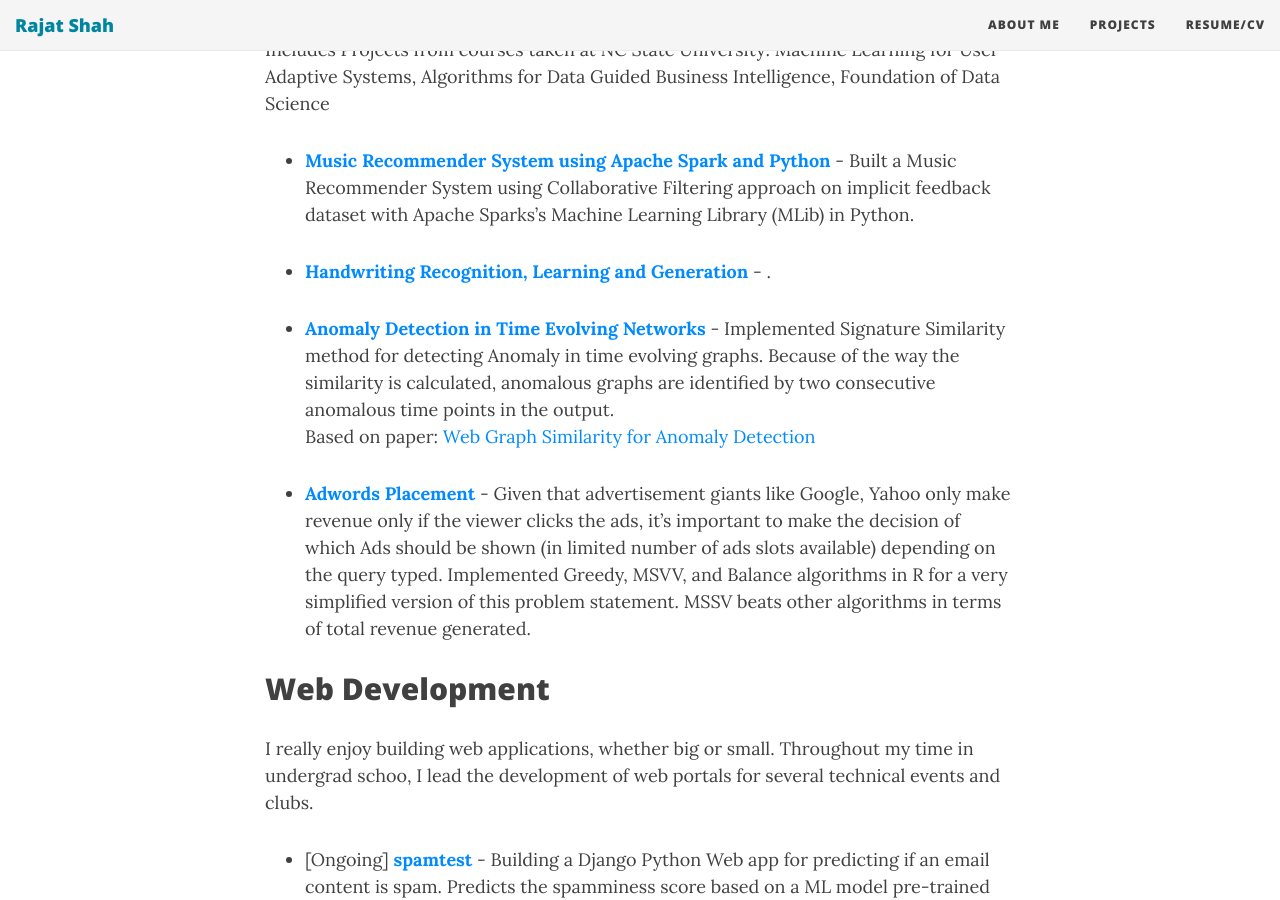
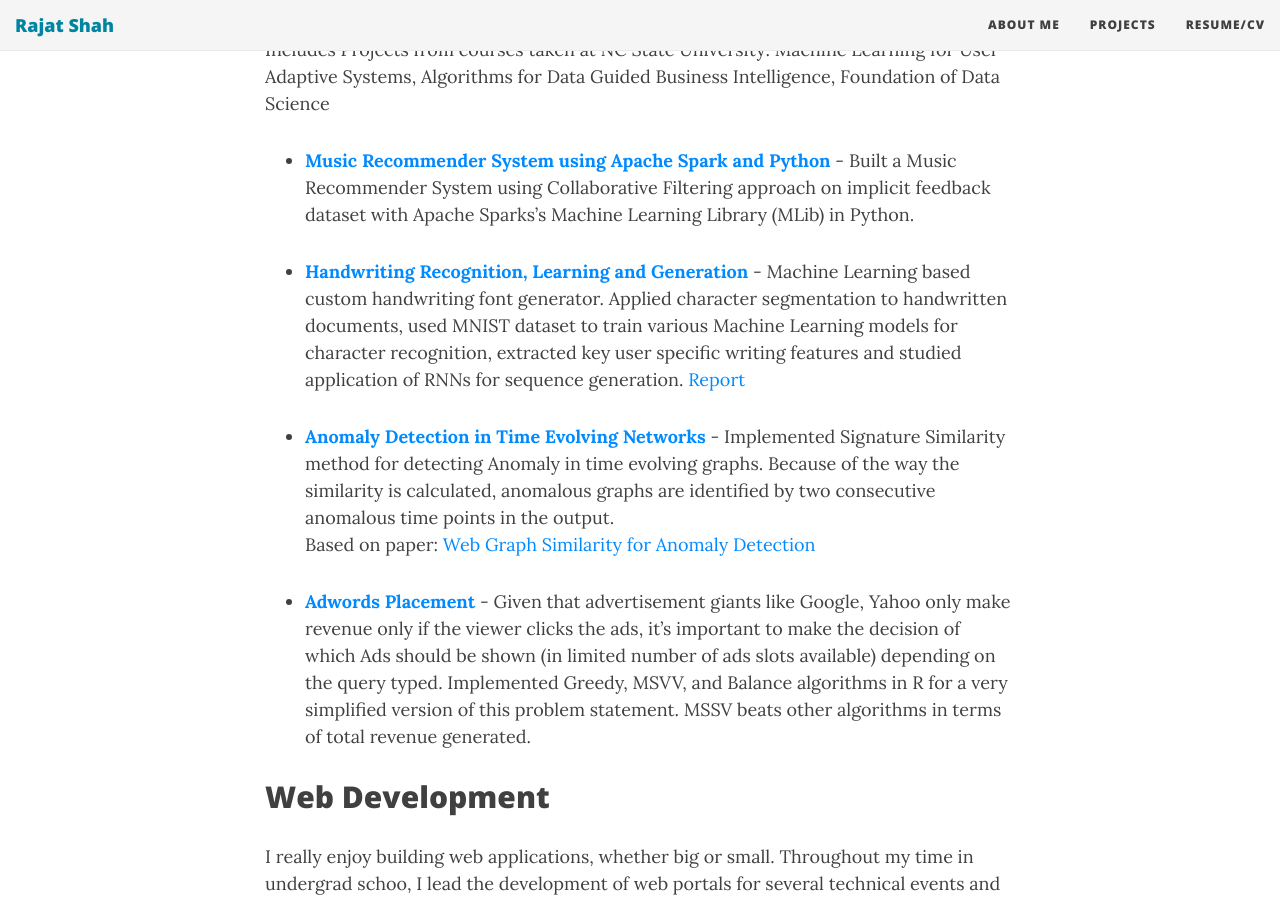
Before and after one commit to shahrajat/shahrajat.github.io, a Jekyll site: the page built from projects.md, in a window 1280 px wide and 900 px high, scrolled down 464 px. Built offline with Jekyll 4.4.1, drawn with Linux system fonts in a browser that asks for light colours; nearby versions of some CDN libraries; comment, search, counter and statistics services are not loaded.

Commit message:
Updated projects.md

```diff
--- a/projects.md
+++ b/projects.md
@@ -16,7 +16,8 @@ Includes Projects from courses taken at NC State University: Machine Learning fo
 
 -  **[Music Recommender System using Apache Spark and Python](https://github.com/shahrajat/Data-Science/tree/master/music-recommender){:target="_blank"}** - Built a Music Recommender System using Collaborative Filtering approach on implicit feedback dataset with Apache Sparks's Machine Learning Library (MLib) in Python.
 
--  **[Handwriting Recognition, Learning and Generation](https://github.com/shahrajat/Data-Science/tree/master/music-recommender){:target="_blank"}** - .
+-  **[Handwriting Recognition, Learning and Generation](https://github.com/shahrajat/Data-Science/tree/master/music-recommender){:target="_blank"}** - Machine Learning based custom handwriting font generator. Applied character segmentation to handwritten documents, used MNIST dataset to train various Machine Learning models for character recognition, extracted key user specific writing features and studied application of RNNs for sequence generation.
+[Report](shahrajat.github.io/assets/CSC_591_ML_Handwriting.pdf)
 
 -  **[Anomaly Detection in Time Evolving Networks](https://github.com/shahrajat/Data-Science/tree/master/anomaly-detection){:target="_blank"}** - Implemented Signature Similarity method for detecting Anomaly in time evolving graphs.  Because of the way the similarity is calculated, anomalous graphs are identified by two consecutive anomalous time points in the output.<br/>
 Based on paper: [Web Graph Similarity for Anomaly Detection](http://ilpubs.stanford.edu:8090/836/2/webgraph_similarity.pdf){:target="_blank"}
```
